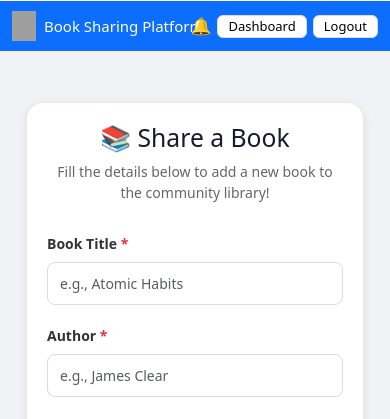
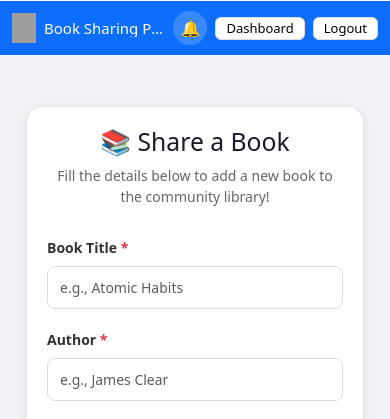
Before and after one commit to ranaayyaz/book-sharing-platform, a Flask app: page /add_book in a window 390 px wide. Shown: the top 419 px of the page. Run offline with Flask 3, Linux system fonts and the light colour scheme; a user stored in the database is signed in; some libraries are stand-ins or nearby versions; grey boxes are pictures that could not be loaded.

Commit message:
Professional bell icon button in mobile header

```diff
--- a/static/style.css
+++ b/static/style.css
@@ -1243,3 +1243,40 @@ img {
     white-space: nowrap;
   }
 }
+
+/* ===== Header bell fix (2026 update 5) ===== */
+@media (max-width: 768px) {
+  .navbar > .container > .d-flex {
+    gap: 10px;
+  }
+
+  /* left group may shrink so the right side always keeps its space */
+  header .navbar .d-flex.gap-2 {
+    flex: 1 1 auto;
+    min-width: 0;
+  }
+
+  header .navbar h5 {
+    overflow: hidden;
+    text-overflow: ellipsis;
+  }
+
+  /* bell as a round professional icon button */
+  header .navbar a.text-white {
+    display: inline-flex !important;
+    align-items: center;
+    justify-content: center;
+    width: 34px;
+    height: 34px;
+    border-radius: 50%;
+    background: rgba(255, 255, 255, 0.18);
+    font-size: 1rem !important;
+    flex: 0 0 auto;
+    line-height: 1;
+  }
+
+  header .navbar .gap-3 {
+    gap: 8px !important;
+    flex: 0 0 auto;
+  }
+}
```
